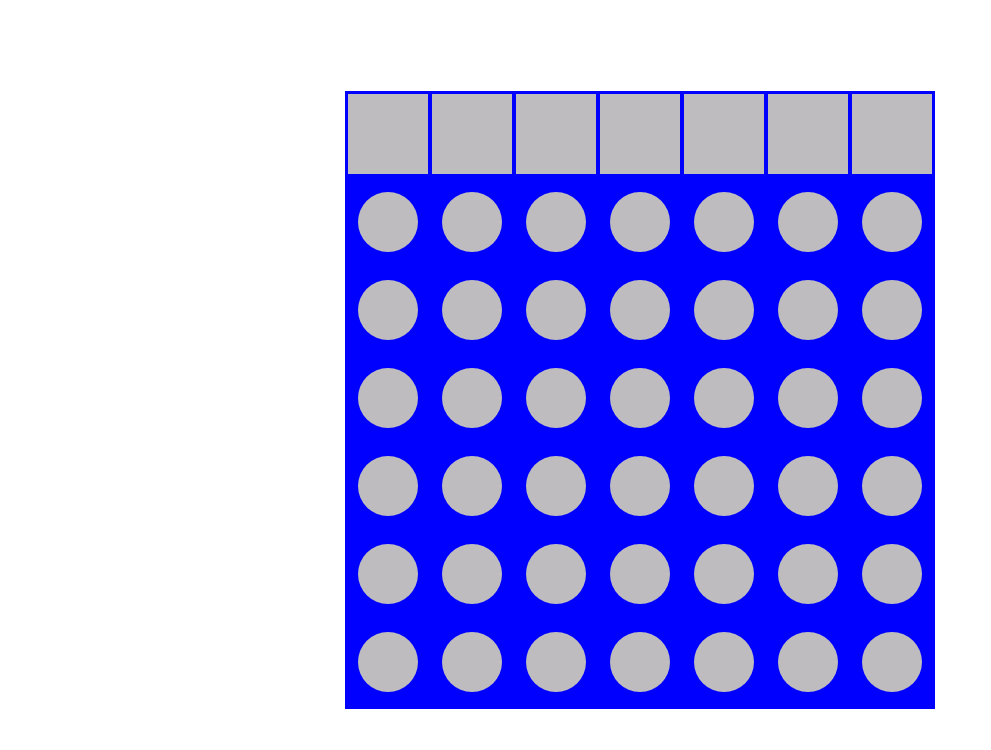
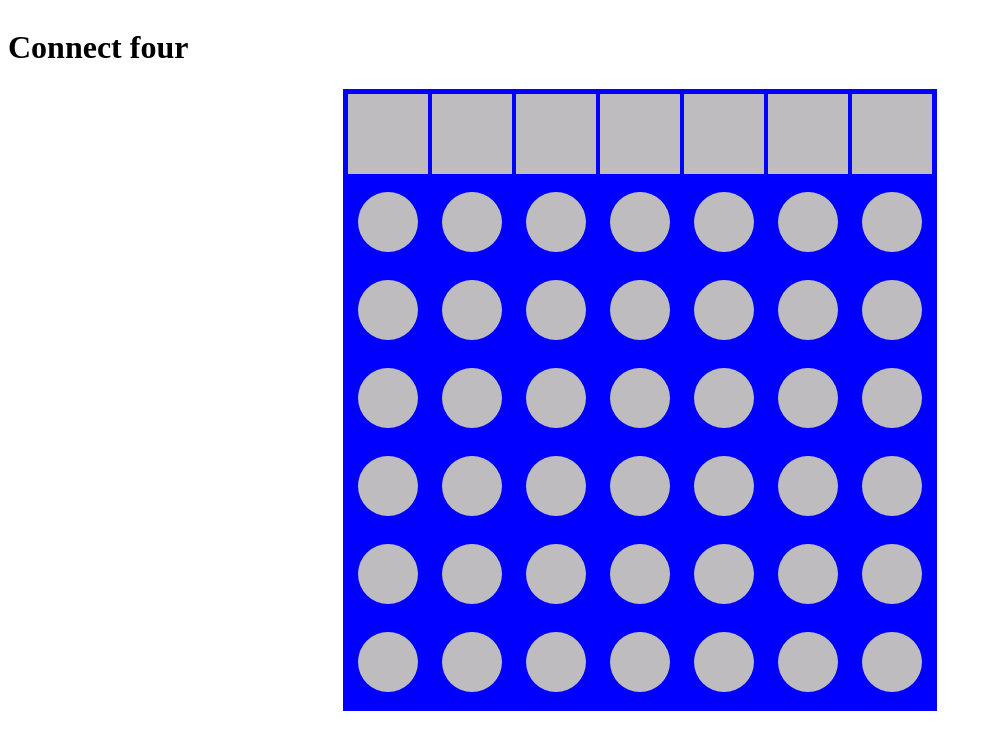
Before and after one commit to Sshahar/connect-four, a plain HTML site: page index.html in a window 1280 px wide. Shown: the whole page, without its empty margins (0-991 px from the left). Drawn offline with Linux system fonts and the light colour scheme.

Commit message:
add replayability

```diff
--- a/index.html
+++ b/index.html
@@ -1,17 +1,29 @@
 <!DOCTYPE html>
 <html lang="en">
+
 <head>
     <meta charset="UTF-8">
     <meta name="viewport" content="width=device-width, initial-scale=1.0">
     <title>Connect four</title>
     <link rel="stylesheet" href="style.css">
 </head>
+
 <body onload="onInit()">
-    <table>
-        <tbody id="game-board"></tbody>
-    </table>
+    <div class="app-container">
+        <h1>Connect four</h1>
+        <div class="win-modal">
+            <div class="win-msg">You won!</div>
+            <button onclick="onInit()">Play again?</button>
+        </div>
+        <div class="game">
+            <table>
+                <tbody class="game-board"></tbody>
+            </table>
+        </div>
+    </div>
     <script src="mat-util.js"></script>
     <script src="util.js"></script>
     <script src="script.js"></script>
 </body>
+
 </html>
--- a/script.js
+++ b/script.js
@@ -6,16 +6,17 @@ var COLS = 7
 
 // Tiles
 var EMPTY = 'V'
-var PLAYER1 = 'X'
-var PLAYER2 = 'O'
+var PLAYER1 = 'red'
+var PLAYER2 = 'yellow'
 var INSERT = 'B'
 var PLAYER1_HOVER = 'XX'
 var PLAYER2_HOVER = 'OO'
 
 // Game state
-var gCurrPlayer = PLAYER1
-var gTurn = 1
-var gVsAI = true
+var gCurrPlayer
+var gTurn
+var gVsAI
+var gGameOver
 
 // String HTML
 var gStrHTML = {
@@ -40,6 +41,13 @@ var gStrHTML = {
 }
 
 function onInit() {
+    gCurrPlayer = PLAYER1
+    gTurn = 1
+    gVsAI = true
+    gGameOver = false
+
+    document.querySelector('.win-modal').style.display = 'none'
+    document.querySelector('.game-board').style.display = 'block'
     gBoard = createBoard(EMPTY)
     setRow(0, INSERT, gBoard)
     renderBoard()
@@ -57,11 +65,12 @@ function renderBoard() {
         }
         strHTML += '</tr>\n'
     }
-    var boardEl = document.getElementById('game-board')
+    var boardEl = document.querySelector('.game-board')
     boardEl.innerHTML = strHTML
 }
 
 function onCellHover(col) {
+    if (gGameOver) return
     var playerEl = gStrHTML[gCurrPlayer == PLAYER1 ? PLAYER1_HOVER : PLAYER2_HOVER]
     renderCell({ i: 0, j: col }, playerEl)
 }
@@ -90,13 +99,13 @@ function playTurn(col) {
     var playerEl = gStrHTML[gCurrPlayer]
 
     if (!row) return // column full
-    debugger
     gBoard[row][col] = gCurrPlayer
     playerEl = addAttribute(playerEl, 'class', 'falling' + (row - 1))
     renderCell({ i: row, j: col }, playerEl)
 
     if (isWin()) {
-        setTimeout(() => alert('player won!'), 100)
+        onWin()
+        return
     }
     // Update current player
     if (!gVsAI) onCellLeave(col)
@@ -106,11 +115,20 @@ function playTurn(col) {
     if (gTurn == (ROWS - 1) * COLS) alert('board full')
 }
 
+function onWin() {
+    gGameOver = true
+    document.querySelector('.win-modal').style.display = 'block'
+
+    document.querySelector('.win-msg').innerHTML = `player ${gCurrPlayer} won!`
+
+    // document.querySelector('.game-board').style.display = 'none'
+}
+
 function onCellClick(col) {
-    debugger
+    if (gGameOver) return
     playTurn(col)
 
-    if (gVsAI) {
+    if (gVsAI && !gGameOver) {
         playAITurn()
     }
 }
--- a/style.css
+++ b/style.css
@@ -5,6 +5,10 @@
     --insert-y-3: -330px;
     --insert-y-4: -400px;
     --insert-y-5: -500px;
+}
+
+.app-container {
+    display: grid;
 }
 
 table {
```
